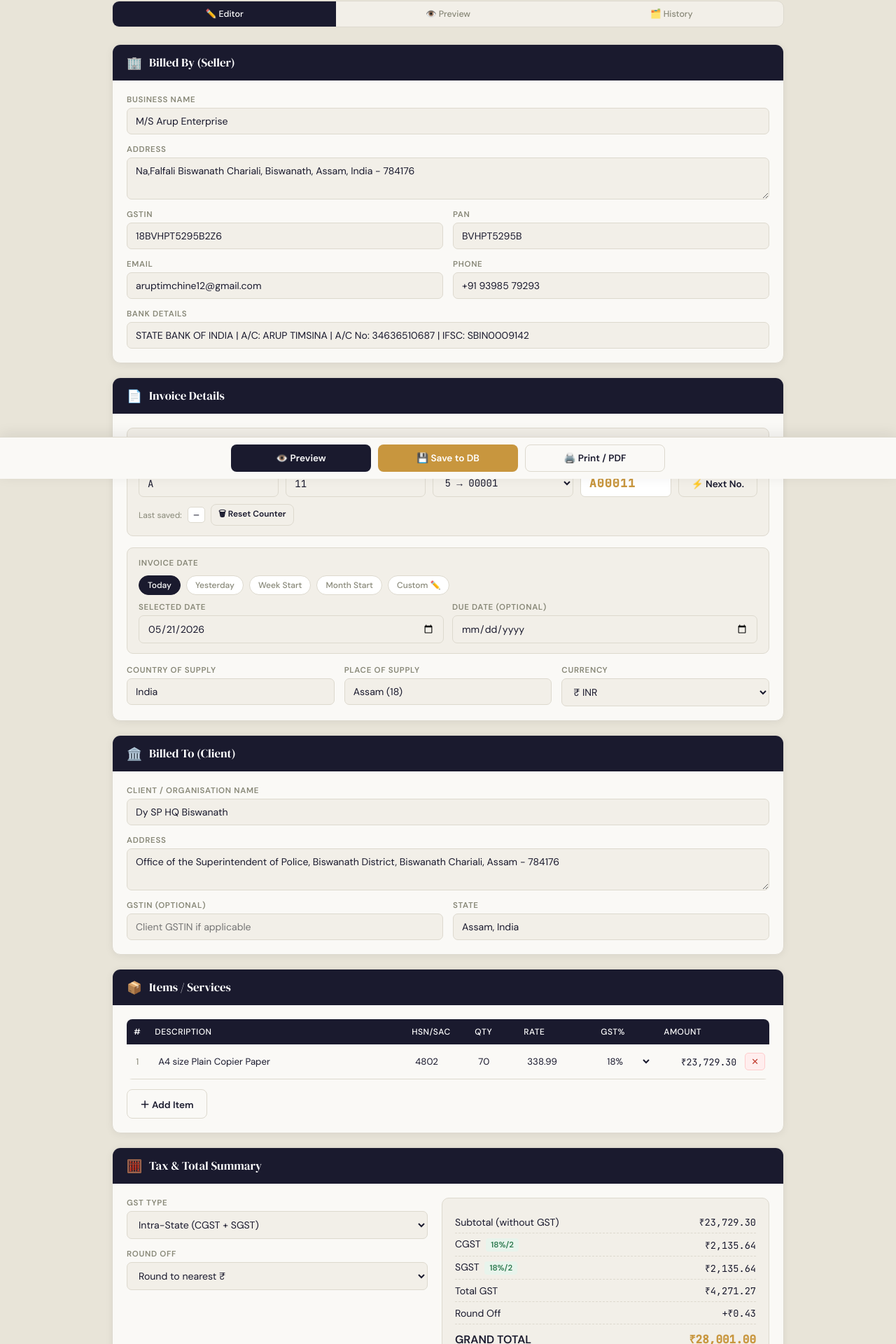
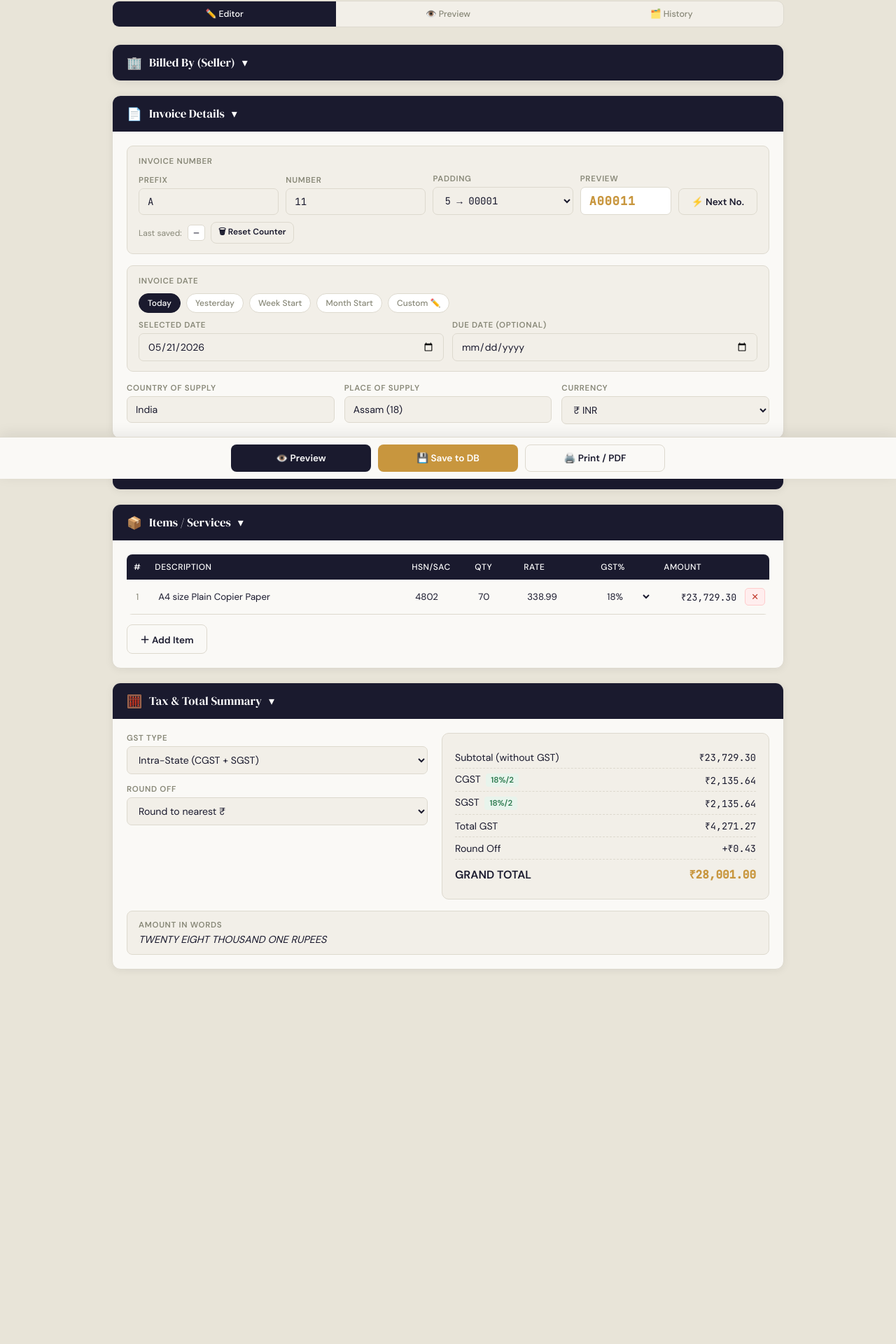
Before and after one commit to junmain936/arup-invoice-generator, a Next.js app: page / in a window 1280 px wide. Shown: the part 116-2036 px from the top of the page at 70% size. After the commit the page ends 1625 px from the top, so only its background shows below. Built offline with nearby package versions, Linux system fonts and the light colour scheme.

Commit message:
Update page.jsx

```diff
--- a/app/page.jsx
+++ b/app/page.jsx
@@ -1,5 +1,21 @@
 'use client'
 import { useState, useEffect, useRef, useCallback } from 'react'
+
+// ── COLLAPSIBLE CARD ──────────────────────────────────────────
+function CollapsibleCard({ icon, title, children, defaultOpen = false, headerExtra }) {
+  const [open, setOpen] = useState(defaultOpen)
+  return (
+    <div className="card">
+      <div className="card-header card-header-toggle" onClick={() => setOpen(o => !o)}>
+        <span className="icon">{icon}</span>
+        <h2>{title}</h2>
+        {headerExtra && <div onClick={e => e.stopPropagation()} style={{ marginLeft: 'auto' }}>{headerExtra}</div>}
+        <span className={`card-chevron${open ? ' open' : ''}`}>▾</span>
+      </div>
+      {open && <div className="card-body">{children}</div>}
+    </div>
+  )
+}
 
 // ── DEFAULTS ──────────────────────────────────────────────────
 const DEFAULT_BILLED_BY = {
@@ -387,9 +403,7 @@ export default function InvoicePage() {
         {tab === 'editor' && (
           <>
             {/* BILLED BY */}
-            <div className="card">
-              <div className="card-header"><span className="icon">🏢</span><h2>Billed By (Seller)</h2></div>
-              <div className="card-body">
+            <CollapsibleCard icon="🏢" title="Billed By (Seller)">
                 <div className="grid2">
                   <div className="field col-span2">
                     <label>Business Name</label>
@@ -420,13 +434,10 @@ export default function InvoicePage() {
                     <input value={billedBy.bank} onChange={e => setBilledBy(p => ({ ...p, bank: e.target.value }))} />
                   </div>
                 </div>
-              </div>
-            </div>
+            </CollapsibleCard>
 
             {/* INVOICE DETAILS */}
-            <div className="card">
-              <div className="card-header"><span className="icon">📄</span><h2>Invoice Details</h2></div>
-              <div className="card-body">
+            <CollapsibleCard icon="📄" title="Invoice Details" defaultOpen={true}>
 
                 {/* Invoice Number */}
                 <div style={{ background: 'var(--cream)', border: '1.5px solid var(--border)', borderRadius: 9, padding: '14px 16px', marginBottom: 16 }}>
@@ -504,13 +515,10 @@ export default function InvoicePage() {
                     </select>
                   </div>
                 </div>
-              </div>
-            </div>
+            </CollapsibleCard>
 
             {/* BILLED TO */}
-            <div className="card">
-              <div className="card-header"><span className="icon">🏛️</span><h2>Billed To (Client)</h2></div>
-              <div className="card-body">
+            <CollapsibleCard icon="🏛️" title="Billed To (Client)">
                 <div className="grid2">
                   <div className="field col-span2">
                     <label>Client / Organisation Name</label>
@@ -529,13 +537,10 @@ export default function InvoicePage() {
                     <input value={billedTo.state} onChange={e => setBilledTo(p => ({ ...p, state: e.target.value }))} />
                   </div>
                 </div>
-              </div>
-            </div>
+            </CollapsibleCard>
 
             {/* ITEMS */}
-            <div className="card">
-              <div className="card-header"><span className="icon">📦</span><h2>Items / Services</h2></div>
-              <div className="card-body">
+            <CollapsibleCard icon="📦" title="Items / Services" defaultOpen={true}>
                 <div className="items-wrap">
                   <table>
                     <thead>
@@ -576,13 +581,10 @@ export default function InvoicePage() {
                 <div className="btn-row">
                   <button className="btn btn-outline" onClick={addItem}>＋ Add Item</button>
                 </div>
-              </div>
-            </div>
+            </CollapsibleCard>
 
             {/* GST SUMMARY */}
-            <div className="card">
-              <div className="card-header"><span className="icon">🧮</span><h2>Tax & Total Summary</h2></div>
-              <div className="card-body">
+            <CollapsibleCard icon="🧮" title="Tax & Total Summary" defaultOpen={true}>
                 <div style={{ display: 'flex', gap: 20, flexWrap: 'wrap', alignItems: 'flex-start' }}>
                   <div style={{ flex: 1, minWidth: 200 }}>
                     <div className="field" style={{ marginBottom: 14 }}>
@@ -639,8 +641,7 @@ export default function InvoicePage() {
                   <div style={{ fontSize: '0.72rem', fontWeight: 600, textTransform: 'uppercase', letterSpacing: '0.06em', color: 'var(--muted)', marginBottom: 4 }}>Amount in Words</div>
                   <div style={{ fontStyle: 'italic', fontSize: '0.9rem' }}>{numberToWords(rounded)}</div>
                 </div>
-              </div>
-            </div>
+            </CollapsibleCard>
 
             {/* bottom spacer for fixed footer */}
             <div style={{ height: 80 }} />
```
